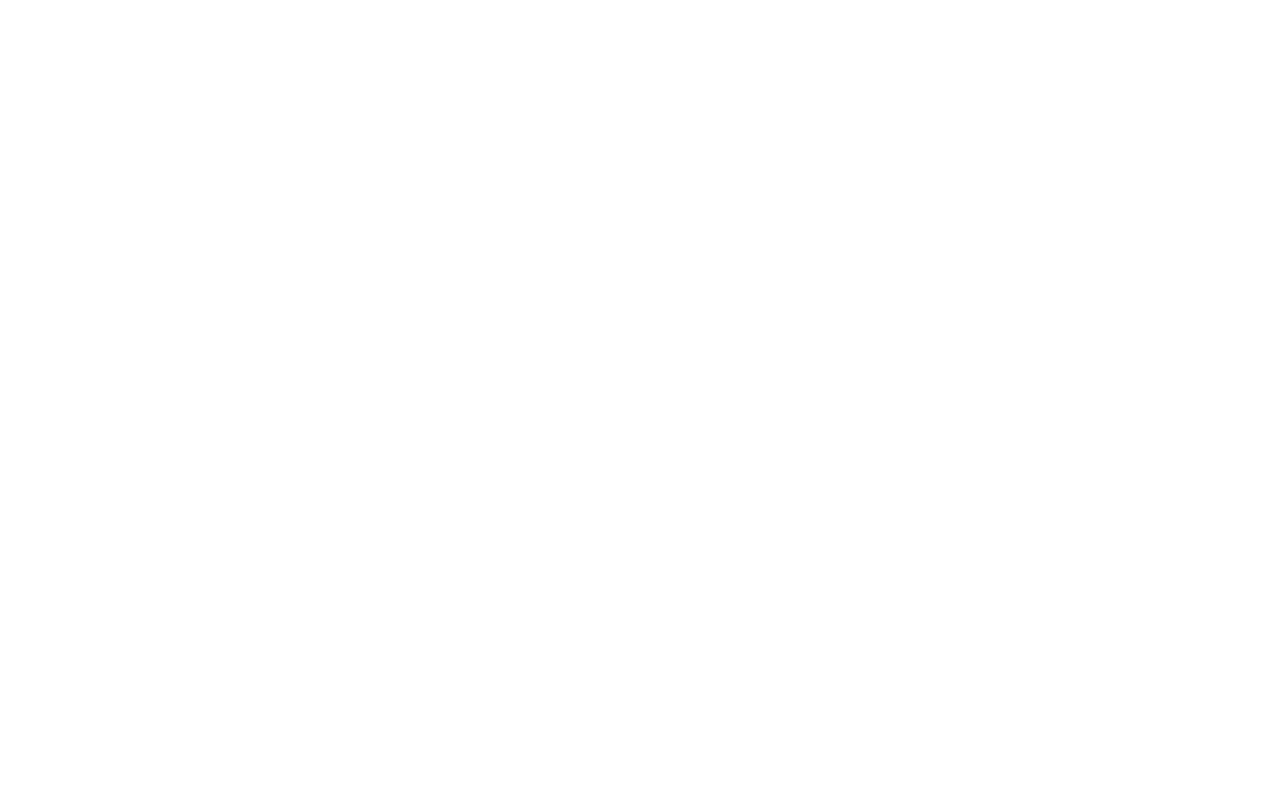
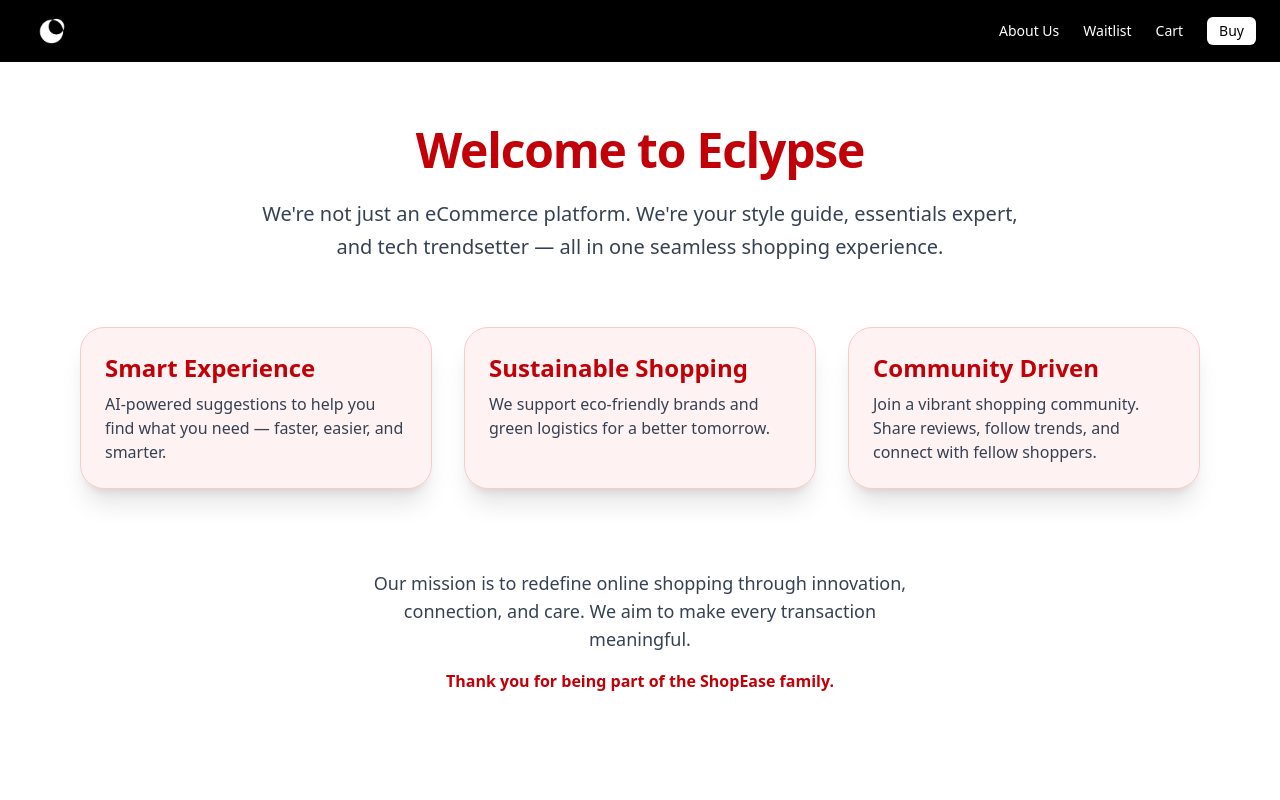
Before and after one commit to rupakchoppala/Ecommerce, a React (Vite) app in the folder client/: page /about in a window 1280 px wide. Before the commit this address had no page. Shown: the top 800 px of the page. Built offline with nearby package versions, Linux system fonts and the light colour scheme; no server answers.

Commit message:
final commit

```diff
--- a/client/package.json
+++ b/client/package.json
@@ -12,6 +12,7 @@
   "dependencies": {
     "@tailwindcss/vite": "^4.1.7",
     "axios": "^1.9.0",
+    "framer-motion": "^12.15.0",
     "lucide-react": "^0.511.0",
     "react": "^19.1.0",
     "react-dom": "^19.1.0",
--- a/client/src/App.tsx
+++ b/client/src/App.tsx
@@ -9,6 +9,8 @@
 import InfoAccordion from './components/Accordion';
 import ShippingCheckout from "./components/CheckOut";
 import {Toaster} from 'react-hot-toast'
+import AboutUs from "./pages/AboutUs";
+import Waitlist from "./pages/waitlist";
 const HomePage: React.FC = () => (
   <>
     <Hero />
@@ -27,7 +29,9 @@
       <Routes>
         <Route path="/" element={<Layout />}>
           <Route index element={<HomePage />} />
-          <Route path="cart" element={<ShippingCheckout />} />
+          <Route path="/cart" element={<ShippingCheckout />} />
+          <Route path='/about' element={<AboutUs/>}/>
+          <Route path='/waitlist' element={<Waitlist/>}/>
         </Route>
       </Routes>
     </BrowserRouter>
--- a/client/src/components/Header.tsx
+++ b/client/src/components/Header.tsx
@@ -1,12 +1,13 @@
 import React from "react";
 import logo from '../assets/logo_circle.png';
 import { Link } from "react-router-dom";
-
+import { useNavigate } from "react-router-dom";
 interface HeaderProps {
   isCartPage: boolean;
 }
 
 const Header: React.FC<HeaderProps> = ({ isCartPage }) => {
+  const navigate=useNavigate();
   return (
     <header className={`flex justify-between items-center px-4 py-3 text-sm w-full flex-wrap ${
       isCartPage ? "bg-white text-black" : "bg-black text-white"
@@ -16,7 +17,7 @@
       </div>
 
       <nav className="flex items-center gap-3 sm:gap-6 text-xs sm:text-sm mr-2 flex-wrap">
-        <Link to="/" className={`hover:underline whitespace-nowrap ${isCartPage ? "text-black" : "text-white"}`}>
+        <Link to="/about" className={`hover:underline whitespace-nowrap ${isCartPage ? "text-black" : "text-white"}`}>
           About Us
         </Link>
         <Link to="/waitlist" className={`hover:underline whitespace-nowrap ${isCartPage ? "text-black" : "text-white"}`}>
@@ -29,7 +30,7 @@
           className={`px-3 py-1 text-xs sm:text-sm rounded-[6px] shadow ${
             isCartPage ? "bg-black text-white hidden" : "bg-white text-black"
           }`}
-        >
+       onClick={()=>navigate('/cart')} >
           Buy
         </button>
       </nav>
--- a/client/src/components/Hero.tsx
+++ b/client/src/components/Hero.tsx
@@ -18,6 +18,7 @@
           src={heroVideo}
           autoPlay
           loop
+          muted
           playsInline
           className="w-full h-[220px] sm:h-[350px] md:h-[530px] object-cover md:rounded-md sm:rounded-[2px]"
         />
--- a/client/src/components/ProductShowCase.tsx
+++ b/client/src/components/ProductShowCase.tsx
@@ -127,7 +127,14 @@
   Add to Cart
 </button>
 
-            <button className="bg-black text-white px-6 py-2 md:py-5 w-full sm:w-[428px] rounded-[9px] text-sm hover:bg-gray-800 transition">
+            <button className="bg-black text-white px-6 py-2 md:py-5 w-full sm:w-[428px] rounded-[9px] text-sm hover:bg-gray-800 transition"
+             onClick={() => {
+              if (!selectedSize) {
+                alert("Please select a size before adding to cart.");
+                return;
+              }
+              navigate('/cart', { state: { selectedSize, product } });
+            }}>
               Buy
             </button>
           </div>
--- /dev/null
+++ b/client/src/pages/AboutUs.tsx
@@ -0,0 +1,65 @@
+import React from "react";
+import { motion } from "framer-motion";
+
+const AboutUs: React.FC = () => {
+  return (
+    <div className="min-h-screen bg-white text-red-800 py-16 px-4">
+      <motion.div
+        className="max-w-5xl mx-auto text-center"
+        initial={{ opacity: 0, y: -40 }}
+        animate={{ opacity: 1, y: 0 }}
+        transition={{ duration: 0.8 }}
+      >
+        <h1 className="text-5xl font-extrabold tracking-tight mb-6 text-red-700">
+          Welcome to Eclypse
+        </h1>
+        <p className="text-lg md:text-xl text-gray-700 max-w-3xl mx-auto leading-relaxed">
+          We're not just an eCommerce platform. We're your style guide, essentials expert, and tech trendsetter — all in one seamless shopping experience.
+        </p>
+      </motion.div>
+
+      <div className="mt-16 grid gap-8 md:grid-cols-3 px-4 max-w-6xl mx-auto">
+        {[
+          {
+            title: "Smart Experience",
+            desc: "AI-powered suggestions to help you find what you need — faster, easier, and smarter.",
+          },
+          {
+            title: "Sustainable Shopping",
+            desc: "We support eco-friendly brands and green logistics for a better tomorrow.",
+          },
+          {
+            title: "Community Driven",
+            desc: "Join a vibrant shopping community. Share reviews, follow trends, and connect with fellow shoppers.",
+          },
+        ].map((item, index) => (
+          <motion.div
+            key={index}
+            className="bg-red-50 rounded-3xl shadow-xl p-6 border border-red-200 hover:shadow-2xl transition duration-300"
+            whileHover={{ scale: 1.05 }}
+            initial={{ opacity: 0, y: 30 }}
+            animate={{ opacity: 1, y: 0 }}
+            transition={{ duration: 0.6, delay: index * 0.2 }}
+          >
+            <h2 className="text-2xl font-bold text-red-700 mb-2">
+              {item.title}
+            </h2>
+            <p className="text-gray-700">{item.desc}</p>
+          </motion.div>
+        ))}
+      </div>
+      <motion.div
+        className="mt-20 text-center"
+        initial={{ opacity: 0, y: 30 }}
+        animate={{ opacity: 1, y: 0 }}
+        transition={{ duration: 0.8, delay: 0.6 }}
+      >
+        <p className="text-gray-700 max-w-xl mx-auto mb-4 text-lg">
+          Our mission is to redefine online shopping through innovation, connection, and care. We aim to make every transaction meaningful.
+        </p>
+        <p className="font-semibold text-red-700">Thank you for being part of the ShopEase family.</p>
+      </motion.div>
+    </div>
+  );
+};
+export default AboutUs;
--- /dev/null
+++ b/client/src/pages/waitlist.tsx
@@ -0,0 +1,63 @@
+import React, { useState } from "react";
+import { motion } from "framer-motion";
+
+const Waitlist: React.FC = () => {
+  const [email, setEmail] = useState("");
+  const [submitted, setSubmitted] = useState(false);
+
+  const handleSubmit = (e: React.FormEvent) => {
+    e.preventDefault();
+    if (email.trim()) {
+      // Simulate form submission
+      console.log("Submitted email:", email);
+      setSubmitted(true);
+      setEmail("");
+    }
+  };
+
+  return (
+    <div className="bg-white text-red-800 py-16 px-4 min-h-[50vh] flex items-center justify-center">
+      <motion.div
+        className="bg-red-50 rounded-3xl shadow-2xl p-10 w-full max-w-xl text-center"
+        initial={{ opacity: 0, y: 30 }}
+        animate={{ opacity: 1, y: 0 }}
+        transition={{ duration: 0.6 }}
+      >
+        <h2 className="text-3xl font-bold mb-4">Join Our Waitlist</h2>
+        <p className="text-gray-700 mb-6">
+          Be the first to know when we launch exclusive deals and early-bird offers!
+        </p>
+
+        {!submitted ? (
+          <form onSubmit={handleSubmit} className="space-y-4">
+            <input
+              type="email"
+              placeholder="Enter your email"
+              className="w-full px-4 py-3 rounded-xl border border-red-300 focus:outline-none focus:ring-2 focus:ring-red-500 text-black"
+              value={email}
+              onChange={(e) => setEmail(e.target.value)}
+              required
+            />
+            <motion.button
+              whileTap={{ scale: 0.95 }}
+              type="submit"
+              className="w-full bg-red-600 hover:bg-red-700 text-white font-semibold py-3 rounded-xl transition duration-300"
+            >
+              Join Now
+            </motion.button>
+          </form>
+        ) : (
+          <motion.p
+            className="text-lg font-semibold text-green-600 mt-4"
+            initial={{ opacity: 0 }}
+            animate={{ opacity: 1 }}
+            transition={{ delay: 0.3 }}
+          >
+            Thank you! You're on the list.
+          </motion.p>
+        )}
+      </motion.div>
+    </div>
+  );
+};
+export default Waitlist;
```
Also changed, not shown: 2 other files (tests, documents, lock files or other folders).
